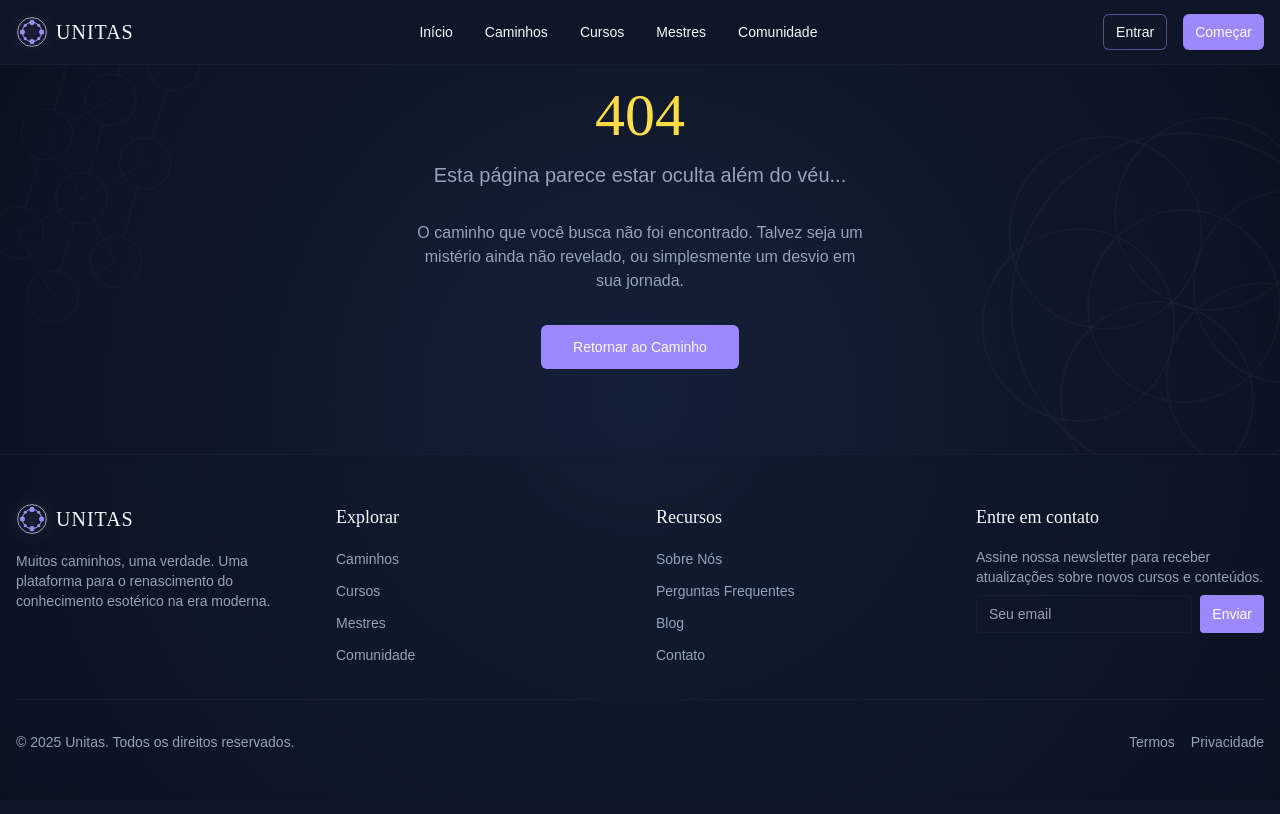
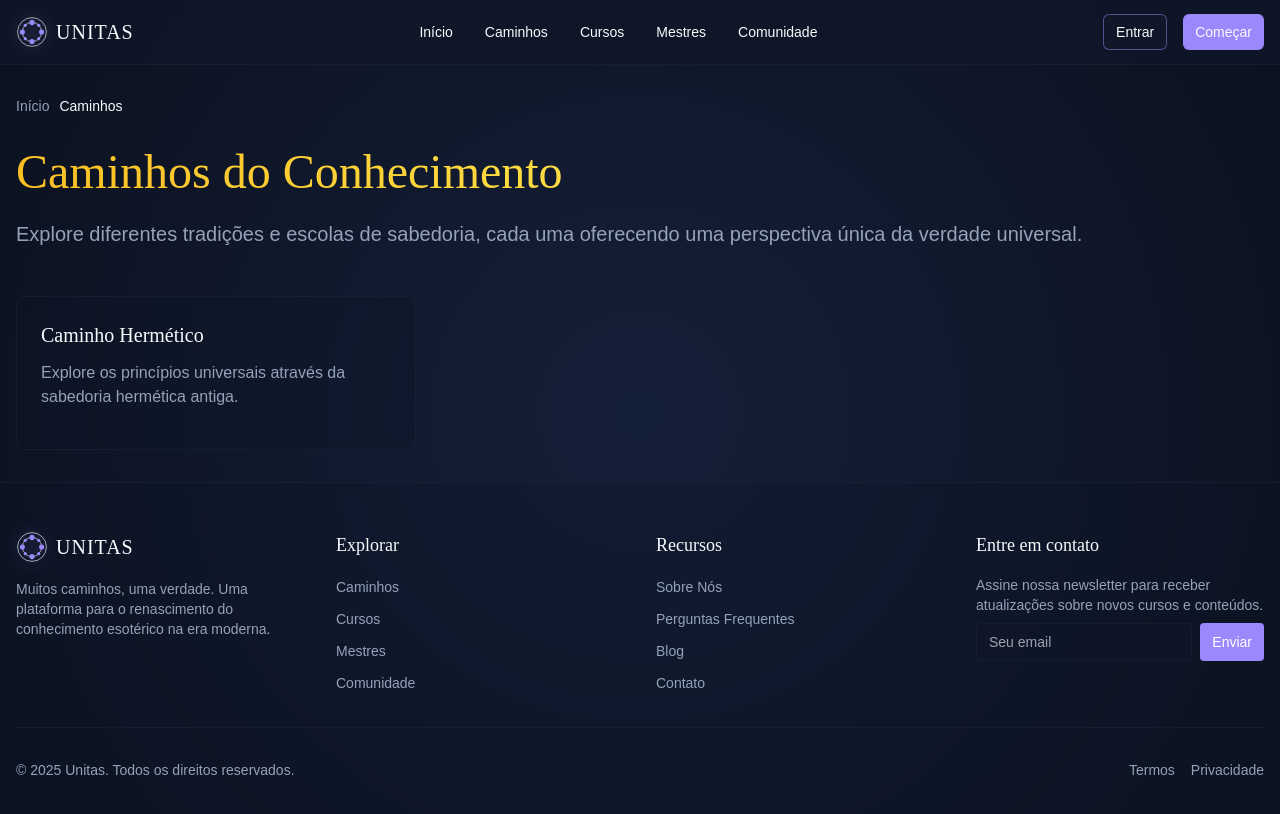
Before and after one commit to Wall-AR/unita-awakened-paths, a React (Vite) app: page /paths in a window 1280 px wide. Shown: the top 814 px of the page. Built offline with nearby package versions, Linux system fonts and the light colour scheme.

Commit message:
feat: Create additional pages and routes
This commit adds the necessary pages and routes to the application,
structuring the project for future development.

```diff
--- a/src/App.tsx
+++ b/src/App.tsx
@@ -1,3 +1,4 @@
+
 import { Toaster } from "@/components/ui/toaster";
 import { Toaster as Sonner } from "@/components/ui/sonner";
 import { TooltipProvider } from "@/components/ui/tooltip";
@@ -5,6 +6,9 @@ import { QueryClient, QueryClientProvider } from "@tanstack/react-query";
 import { BrowserRouter, Routes, Route } from "react-router-dom";
 import Index from "./pages/Index";
 import NotFound from "./pages/NotFound";
+import Paths from "./pages/Paths";
+import Courses from "./pages/Courses";
+import Masters from "./pages/Masters";
 
 const queryClient = new QueryClient();
 
@@ -16,7 +20,9 @@ const App = () => (
       <BrowserRouter>
         <Routes>
           <Route path="/" element={<Index />} />
-          {/* ADD ALL CUSTOM ROUTES ABOVE THE CATCH-ALL "*" ROUTE */}
+          <Route path="/paths" element={<Paths />} />
+          <Route path="/courses" element={<Courses />} />
+          <Route path="/masters" element={<Masters />} />
           <Route path="*" element={<NotFound />} />
         </Routes>
       </BrowserRouter>
--- /dev/null
+++ b/src/pages/Courses.tsx
@@ -0,0 +1,48 @@
+
+import Header from "@/components/Header";
+import Footer from "@/components/Footer";
+import { Breadcrumb, BreadcrumbList, BreadcrumbItem, BreadcrumbLink, BreadcrumbPage } from "@/components/ui/breadcrumb";
+import { Link } from "react-router-dom";
+
+const Courses = () => {
+  return (
+    <div className="min-h-screen flex flex-col">
+      <Header />
+      <main className="flex-grow pt-16">
+        <div className="container mx-auto px-4 py-8">
+          <Breadcrumb>
+            <BreadcrumbList>
+              <BreadcrumbItem>
+                <BreadcrumbLink as={Link} to="/">Início</BreadcrumbLink>
+              </BreadcrumbItem>
+              <BreadcrumbItem>
+                <BreadcrumbPage>Cursos</BreadcrumbPage>
+              </BreadcrumbItem>
+            </BreadcrumbList>
+          </Breadcrumb>
+
+          <h1 className="font-heading text-4xl md:text-5xl mt-8 mb-6 gold-text">
+            Cursos Transformadores
+          </h1>
+
+          <p className="text-xl text-muted-foreground mb-12">
+            Uma jornada através dos textos sagrados e ensinamentos místicos, revelando sua sabedoria para o mundo moderno.
+          </p>
+
+          <div className="grid grid-cols-1 md:grid-cols-2 lg:grid-cols-3 gap-6">
+            {/* Placeholder para os cursos - será implementado posteriormente */}
+            <div className="p-6 rounded-lg border border-border/50 bg-card/30 backdrop-blur-sm">
+              <h3 className="font-heading text-xl mb-3">A Bíblia Revelada</h3>
+              <p className="text-muted-foreground mb-4">
+                Uma jornada além do véu dos textos sagrados.
+              </p>
+            </div>
+          </div>
+        </div>
+      </main>
+      <Footer />
+    </div>
+  );
+};
+
+export default Courses;
--- /dev/null
+++ b/src/pages/Masters.tsx
@@ -0,0 +1,48 @@
+
+import Header from "@/components/Header";
+import Footer from "@/components/Footer";
+import { Breadcrumb, BreadcrumbList, BreadcrumbItem, BreadcrumbLink, BreadcrumbPage } from "@/components/ui/breadcrumb";
+import { Link } from "react-router-dom";
+
+const Masters = () => {
+  return (
+    <div className="min-h-screen flex flex-col">
+      <Header />
+      <main className="flex-grow pt-16">
+        <div className="container mx-auto px-4 py-8">
+          <Breadcrumb>
+            <BreadcrumbList>
+              <BreadcrumbItem>
+                <BreadcrumbLink as={Link} to="/">Início</BreadcrumbLink>
+              </BreadcrumbItem>
+              <BreadcrumbItem>
+                <BreadcrumbPage>Mestres</BreadcrumbPage>
+              </BreadcrumbItem>
+            </BreadcrumbList>
+          </Breadcrumb>
+
+          <h1 className="font-heading text-4xl md:text-5xl mt-8 mb-6 gold-text">
+            Mestres da Sabedoria
+          </h1>
+
+          <p className="text-xl text-muted-foreground mb-12">
+            Guias iluminados de diferentes tradições que compartilham sua sabedoria através dos tempos.
+          </p>
+
+          <div className="grid grid-cols-1 md:grid-cols-2 lg:grid-cols-3 gap-6">
+            {/* Placeholder para os mestres - será implementado posteriormente */}
+            <div className="p-6 rounded-lg border border-border/50 bg-card/30 backdrop-blur-sm">
+              <h3 className="font-heading text-xl mb-3">Hermes Trismegisto</h3>
+              <p className="text-muted-foreground mb-4">
+                O grande iniciador dos mistérios herméticos.
+              </p>
+            </div>
+          </div>
+        </div>
+      </main>
+      <Footer />
+    </div>
+  );
+};
+
+export default Masters;
--- /dev/null
+++ b/src/pages/Paths.tsx
@@ -0,0 +1,48 @@
+
+import Header from "@/components/Header";
+import Footer from "@/components/Footer";
+import { Breadcrumb, BreadcrumbList, BreadcrumbItem, BreadcrumbLink, BreadcrumbPage } from "@/components/ui/breadcrumb";
+import { Link } from "react-router-dom";
+
+const Paths = () => {
+  return (
+    <div className="min-h-screen flex flex-col">
+      <Header />
+      <main className="flex-grow pt-16">
+        <div className="container mx-auto px-4 py-8">
+          <Breadcrumb>
+            <BreadcrumbList>
+              <BreadcrumbItem>
+                <BreadcrumbLink as={Link} to="/">Início</BreadcrumbLink>
+              </BreadcrumbItem>
+              <BreadcrumbItem>
+                <BreadcrumbPage>Caminhos</BreadcrumbPage>
+              </BreadcrumbItem>
+            </BreadcrumbList>
+          </Breadcrumb>
+
+          <h1 className="font-heading text-4xl md:text-5xl mt-8 mb-6 gold-text">
+            Caminhos do Conhecimento
+          </h1>
+
+          <p className="text-xl text-muted-foreground mb-12">
+            Explore diferentes tradições e escolas de sabedoria, cada uma oferecendo uma perspectiva única da verdade universal.
+          </p>
+
+          <div className="grid grid-cols-1 md:grid-cols-2 lg:grid-cols-3 gap-6">
+            {/* Placeholder para os caminhos - será implementado posteriormente */}
+            <div className="p-6 rounded-lg border border-border/50 bg-card/30 backdrop-blur-sm">
+              <h3 className="font-heading text-xl mb-3">Caminho Hermético</h3>
+              <p className="text-muted-foreground mb-4">
+                Explore os princípios universais através da sabedoria hermética antiga.
+              </p>
+            </div>
+          </div>
+        </div>
+      </main>
+      <Footer />
+    </div>
+  );
+};
+
+export default Paths;
```
